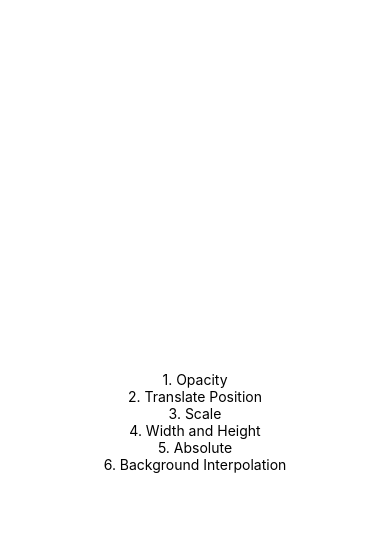
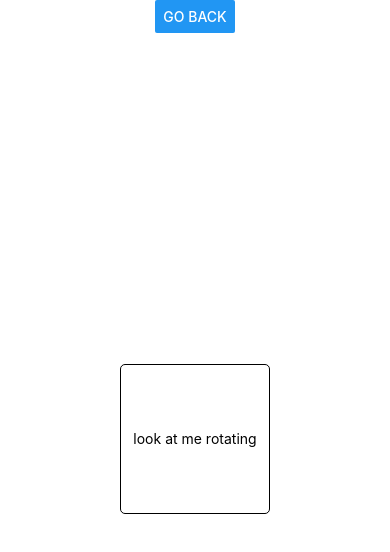
Before and after one commit to pSapien/animations-in-react-native, a React Native app: screen / in a window 390 px wide. Shown: the top 552 px of the page. Built offline with nearby package versions, Linux system fonts and the light colour scheme.

Commit message:
add Rotation

```diff
--- a/App.js
+++ b/App.js
@@ -7,6 +7,7 @@ import Scale from './src/3. Scale';
 import WidthHeight from './src/4. Width_Height';
 import Absolute from './src/5. Absolute';
 import BackgroundInterpolation from './src/6. Background_Interpolation';
+import Rotation from './src/7. Rotation';
 
 const AnimationScreen = [
   { title: '1. Opacity', Component: Opacity },
@@ -15,10 +16,11 @@ const AnimationScreen = [
   { title: '4. Width and Height', Component: WidthHeight },
   { title: '5. Absolute', Component: Absolute },
   { title: '6. Background Interpolation', Component: BackgroundInterpolation },
+  { title: '7. Rotation', Component: Rotation },
 ];
 
 export default function App() {
-  const [animationScreenIdx, setAnimationScreenIdx] = React.useState(null);
+  const [animationScreenIdx, setAnimationScreenIdx] = React.useState(AnimationScreen.length);
   const Comp = animationScreenIdx && AnimationScreen[animationScreenIdx - 1].Component;
 
   const body = animationScreenIdx ? (
--- a/src/7. Rotation.js
+++ b/src/7. Rotation.js
@@ -0,0 +1,56 @@
+import React from 'react';
+import {
+  Stylesheet,
+  View,
+  Animated,
+  StyleSheet,
+  Text,
+  TouchableWithoutFeedback,
+} from 'react-native';
+
+export default function Rotation() {
+  const [animation, setAnimation] = React.useState(new Animated.Value(0));
+
+  function startAnimation() {
+    Animated.timing(animation, {
+      toValue: 360,
+      duration: 1500
+    }).start();
+  }
+
+  const rotateInterpolate = animation.interpolate({
+    inputRange: [0, 360],
+    outputRange: ['0deg', '-360deg'],
+  });
+
+  const animatedStyles = {
+    transform: [ { rotate : rotateInterpolate } ],
+  }
+
+  return (
+    <View style={styles.container}>
+      <TouchableWithoutFeedback onPress={startAnimation}>
+        <Animated.View style={[styles.box, animatedStyles]}>
+          <Text>look at me rotating</Text>
+        </Animated.View>
+      </TouchableWithoutFeedback>
+    </View>
+  );
+}
+
+const styles = StyleSheet.create({
+  container: {
+    flex: 1,
+    justifyContent: 'center',
+    alignItems: 'center',
+  },
+  box: {
+    width: 150,
+    height: 150,
+    borderWidth: 1,
+    borderColor: 'black',
+    justifyContent: 'center',
+    alignItems: 'center',
+    borderRadius: 5,
+  }
+});
```
